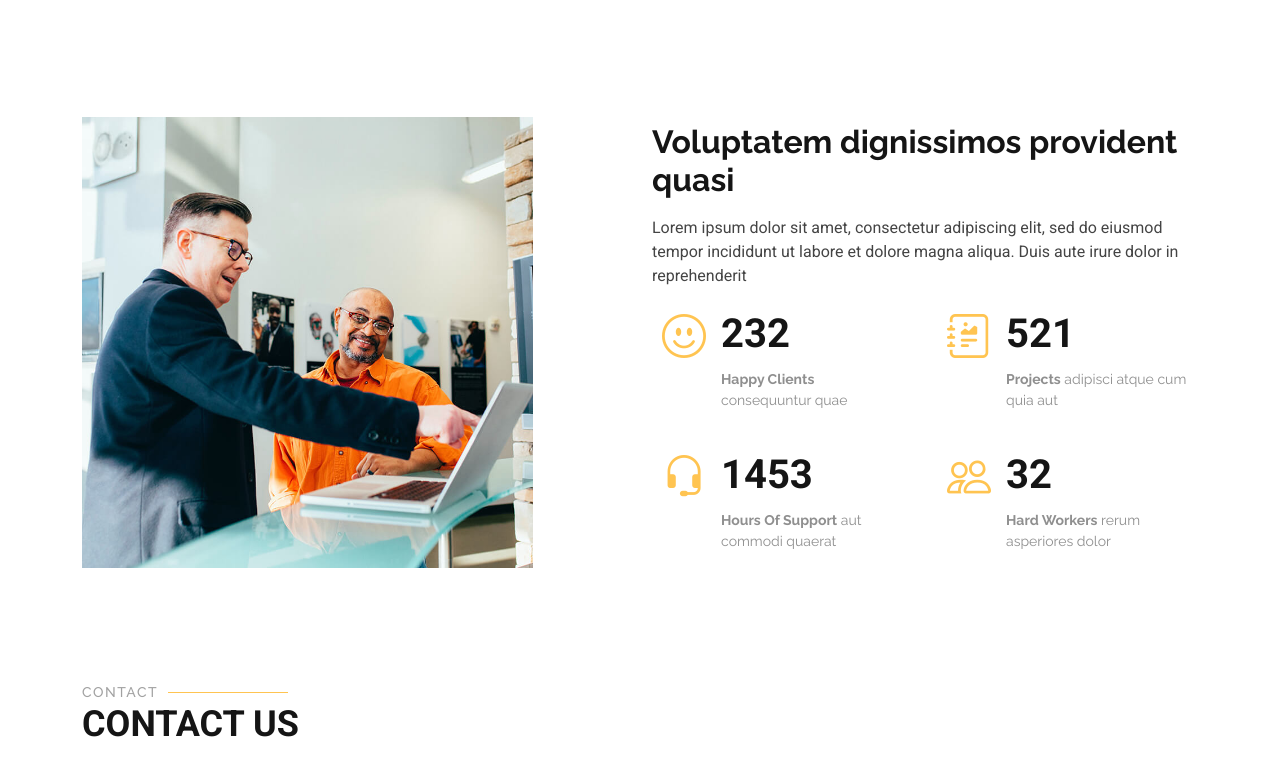
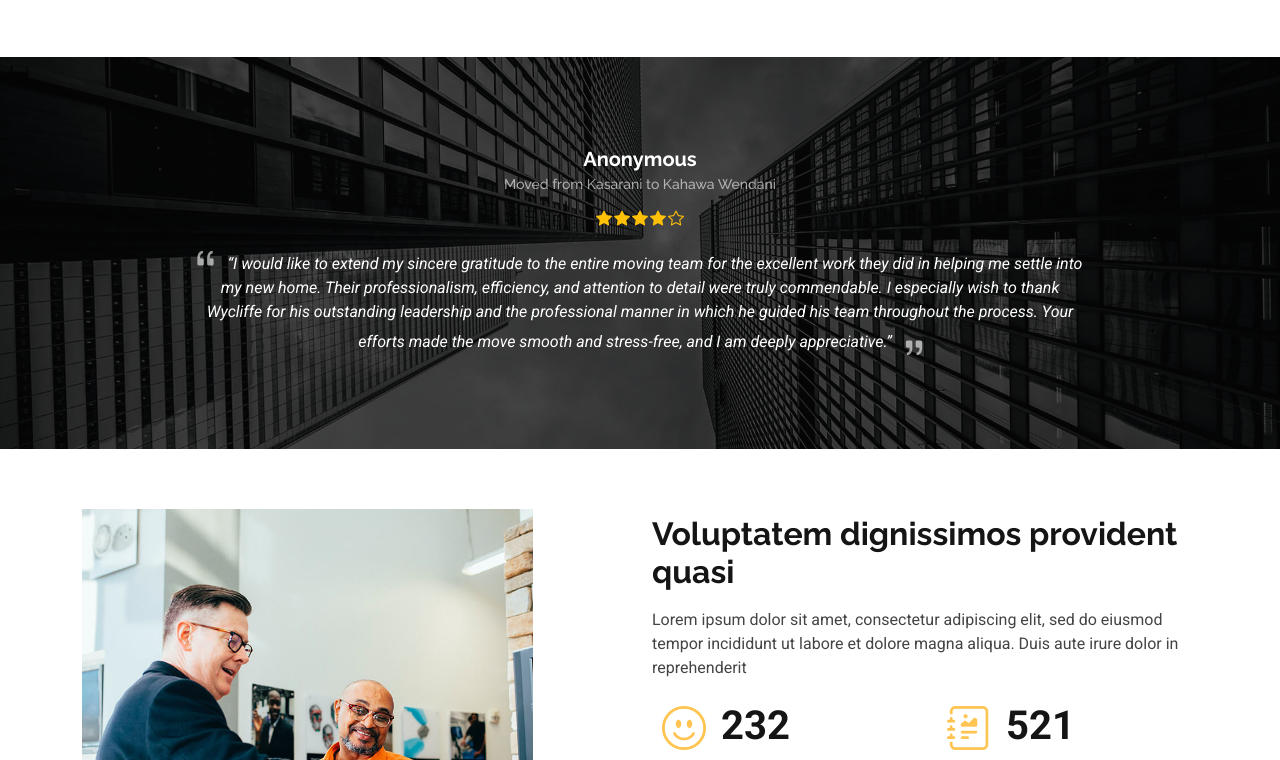
Before and after one commit to bikathi/cj-movers, a plain HTML site: page index.html in a window 1280 px wide. Shown: the part 4065-4825 px from the top of the page. Drawn offline with Linux system fonts and the light colour scheme.

Commit message:
Add simple testimonials section

```diff
--- a/index.html
+++ b/index.html
@@ -686,6 +686,82 @@
             </section>
             <!-- /Portfolio Section -->
 
+            <!-- Testimonials Section -->
+            <section
+                id="testimonials"
+                class="testimonials section dark-background"
+            >
+                <img
+                    src="assets/img/testimonials-bg.jpg"
+                    class="testimonials-bg"
+                    alt=""
+                />
+
+                <div class="container" data-aos="fade-up" data-aos-delay="100">
+                    <div class="swiper init-swiper">
+                        <script type="application/json" class="swiper-config">
+                            {
+                                "loop": true,
+                                "speed": 600,
+                                "autoplay": {
+                                    "delay": 5000
+                                },
+                                "slidesPerView": "auto",
+                                "pagination": {
+                                    "el": ".swiper-pagination",
+                                    "type": "bullets",
+                                    "clickable": true
+                                }
+                            }
+                        </script>
+                        <div class="swiper-wrapper">
+                            <div class="swiper-slide">
+                                <div class="testimonial-item">
+                                    <h3>Anonymous</h3>
+                                    <h4>
+                                        Moved from Kasarani to Kahawa Wendani
+                                    </h4>
+                                    <div class="stars">
+                                        <i class="bi bi-star-fill"></i
+                                        ><i class="bi bi-star-fill"></i
+                                        ><i class="bi bi-star-fill"></i
+                                        ><i class="bi bi-star-fill"></i
+                                        ><i class="bi bi-star"></i>
+                                    </div>
+                                    <p>
+                                        <i
+                                            class="bi bi-quote quote-icon-left"
+                                        ></i>
+                                        <span
+                                            >“I would like to extend my sincere
+                                            gratitude to the entire moving team
+                                            for the excellent work they did in
+                                            helping me settle into my new home.
+                                            Their professionalism, efficiency,
+                                            and attention to detail were truly
+                                            commendable. I especially wish to
+                                            thank Wycliffe for his outstanding
+                                            leadership and the professional
+                                            manner in which he guided his team
+                                            throughout the process. Your efforts
+                                            made the move smooth and
+                                            stress-free, and I am deeply
+                                            appreciative.”</span
+                                        >
+                                        <i
+                                            class="bi bi-quote quote-icon-right"
+                                        ></i>
+                                    </p>
+                                </div>
+                            </div>
+                            <!-- End testimonial item -->
+                        </div>
+                        <div class="swiper-pagination"></div>
+                    </div>
+                </div>
+            </section>
+            <!-- /Testimonials Section -->
+
             <!-- Stats Section -->
             <section id="stats" class="stats section">
                 <div class="container" data-aos="fade-up" data-aos-delay="100">
```
